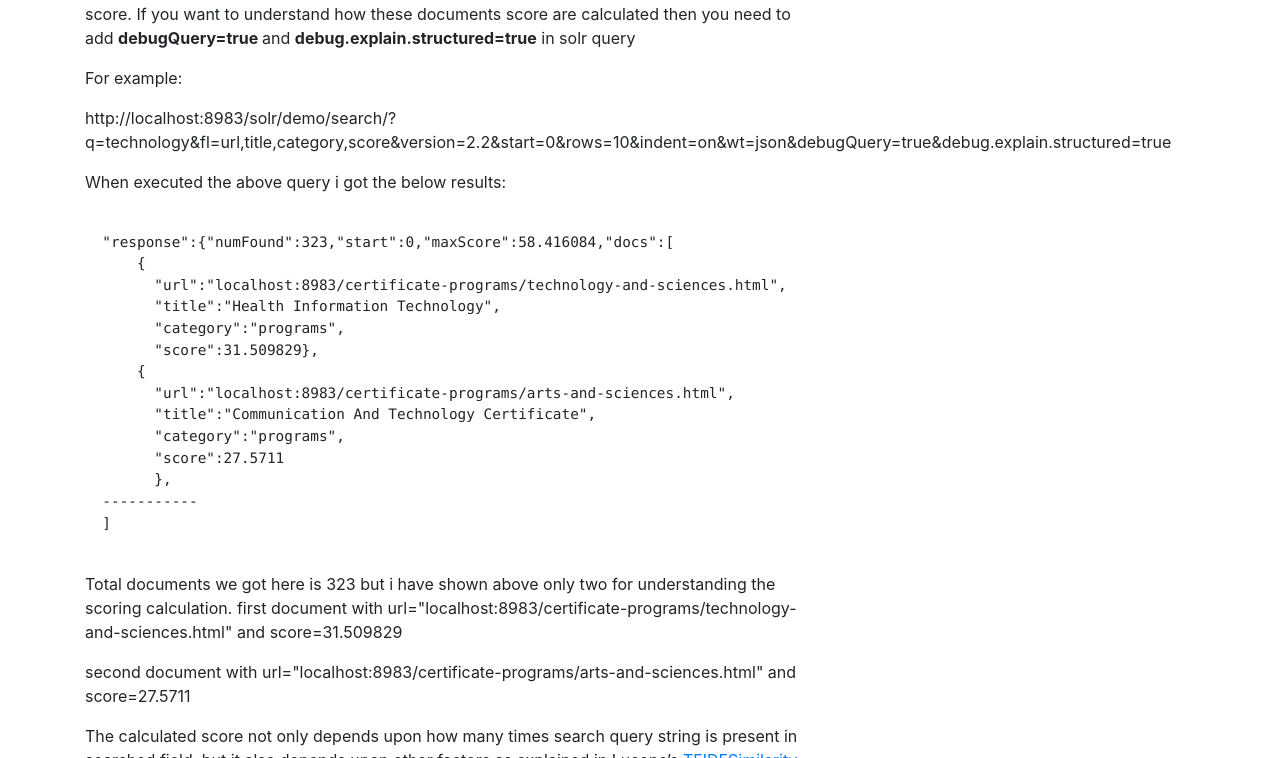
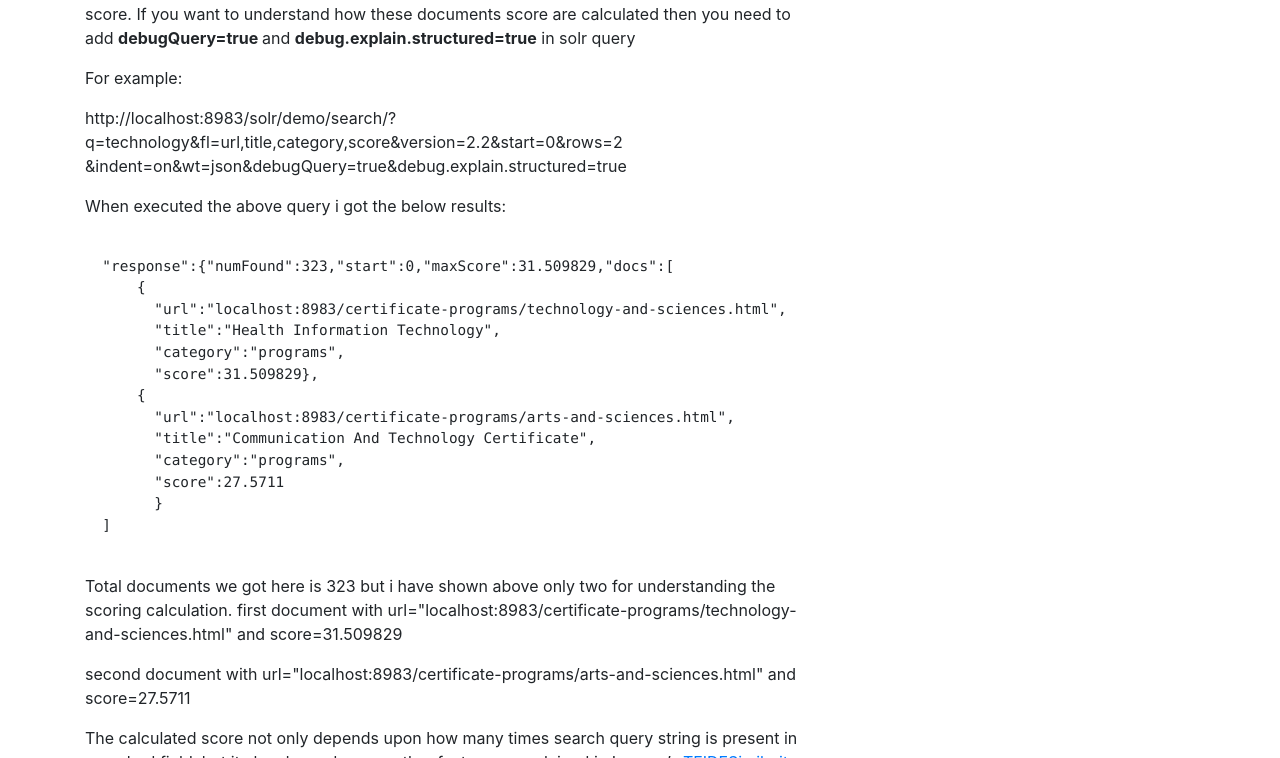
Before and after one commit to santoshagarwal/santoshagarwal.github.io, a website: page index.html in a window 1280 px wide. Shown: the part 693-1451 px from the top of the page. Drawn offline with Linux system fonts and the light colour scheme.

Commit message:
correction

```diff
--- a/index.html
+++ b/index.html
@@ -84,12 +84,13 @@
           If you want to understand how these documents score are calculated then you need to add <strong>debugQuery=true </strong>and
           <strong>debug.explain.structured=true</strong> in solr query</p>
           <p>For example:</p>
-           <p>http://localhost:8983/solr/demo/search/?q=technology&fl=url,title,category,score&version=2.2&start=0&rows=10&indent=on&wt=json&debugQuery=true&debug.explain.structured=true</p>
+           <p>http://localhost:8983/solr/demo/search/?q=technology&fl=url,title,category,score&version=2.2&start=0&rows=2
+		   &indent=on&wt=json&debugQuery=true&debug.explain.structured=true</p>
 	    <p>When executed the above query i got the below results:</p>
 
 		     <pre id="code_snippet_11" style="position:relative;width:100%;border:0;padding:0;">
 
-  "response":{"numFound":323,"start":0,"maxScore":58.416084,"docs":[
+  "response":{"numFound":323,"start":0,"maxScore":31.509829,"docs":[
       {
         "url":"localhost:8983/certificate-programs/technology-and-sciences.html",
         "title":"Health Information Technology",
@@ -100,8 +101,7 @@
         "title":"Communication And Technology Certificate",
         "category":"programs",
         "score":27.5711
-	},
-  -----------
+	}
   ]
       </pre>
 		<p>Total documents we got here is 323 but i have shown above only two for understanding the scoring calculation.
```
